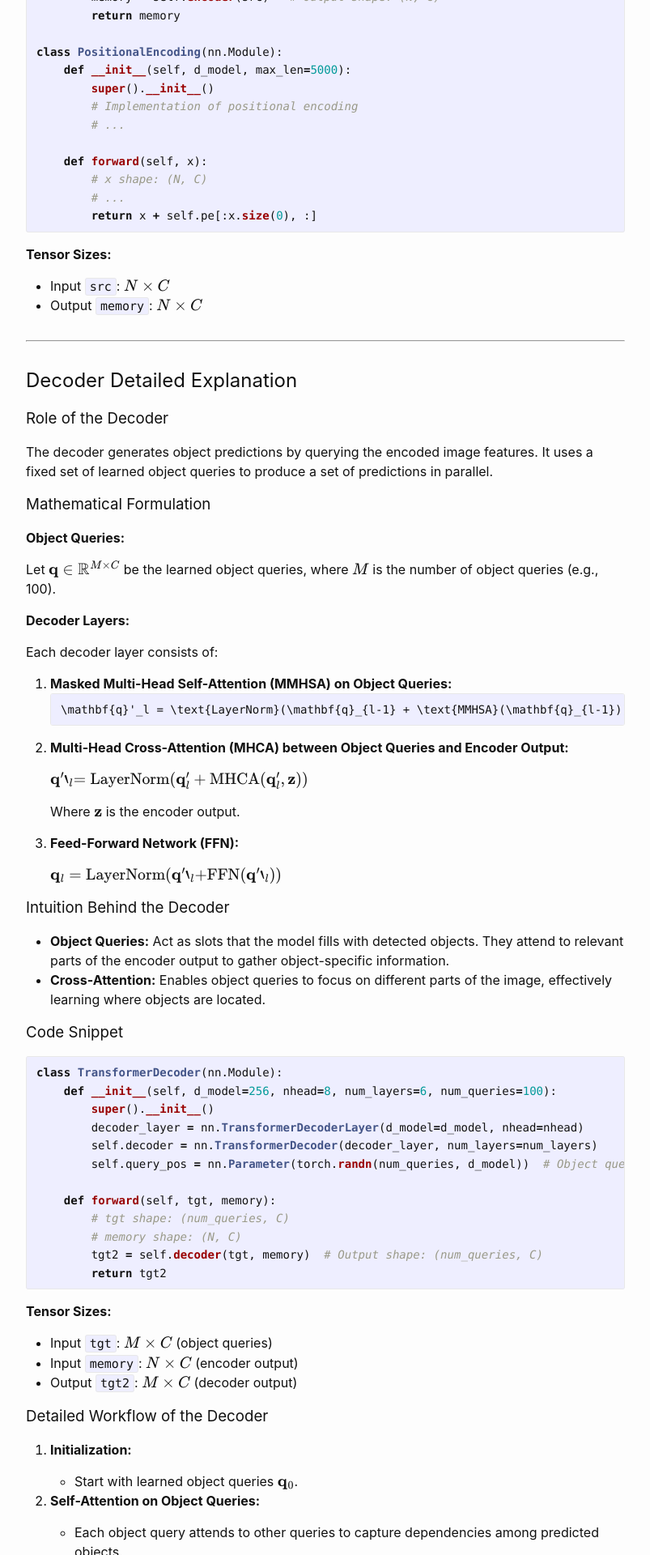
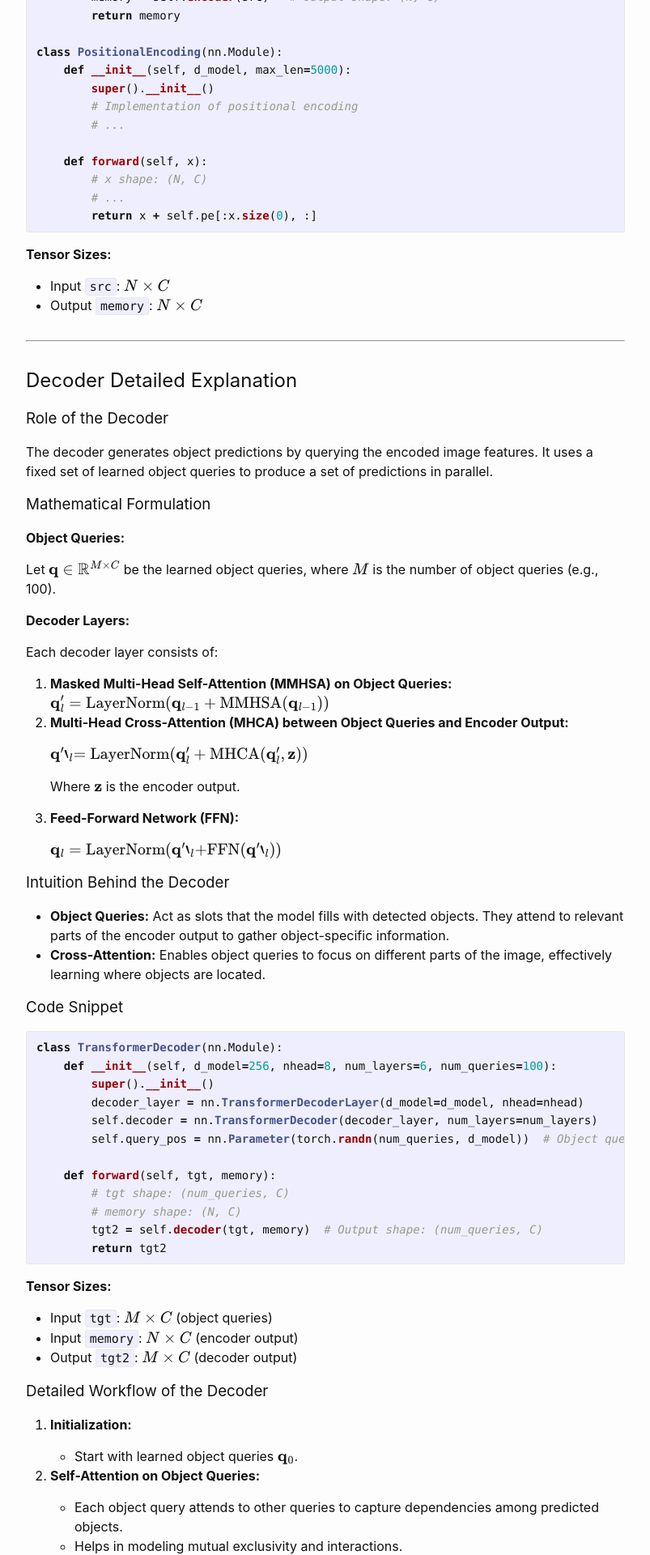
Before and after one commit to panaali/mseyfi.github.io, a Jekyll site: the page built from posts/DETR.md, in a window 1280 px wide. Shown: the part 4480-6400 px from the top of the page at 81% size, without its empty margins (238-1041 px from the left). Built offline with Jekyll 4.4.1, drawn with Linux system fonts in a browser that asks for light colours; our own code applies the rules of GitHub Pages for plain Markdown files.

Commit message:
Update DETR.md

````diff
--- a/posts/DETR.md
+++ b/posts/DETR.md
@@ -164,9 +164,9 @@ Let $\mathbf{q} \in \mathbb{R}^{M \times C}$ be the learned object queries, wher
 Each decoder layer consists of:
 
 1. **Masked Multi-Head Self-Attention (MMHSA) on Object Queries:**
-```math
+$$
    \mathbf{q}'_l = \text{LayerNorm}(\mathbf{q}_{l-1} + \text{MMHSA}(\mathbf{q}_{l-1}))
-```
+$$
 2. **Multi-Head Cross-Attention (MHCA) between Object Queries and Encoder Output:**
 
    $\mathbf{q}''_l = \text{LayerNorm}(\mathbf{q}'_l + \text{MHCA}(\mathbf{q}'_l, \mathbf{z}))$
@@ -232,9 +232,9 @@ class TransformerDecoder(nn.Module):
 ### Mathematical Expressions
 
 **Cross-Attention Computation:**
-```math
+$$
 \text{Attention}(\mathbf{Q}, \mathbf{K}, \mathbf{V}) = \text{Softmax}\left( \frac{\mathbf{Q}\mathbf{K}^\top}{\sqrt{d_k}} \right)\mathbf{V}
-```
+$$
 - $\mathbf{Q}$: Projected object queries.
 - $\mathbf{K}, \mathbf{V}$: Projected encoder outputs.
 
@@ -254,9 +254,9 @@ DETR uses a set-based global loss that forces unique predictions via bipartite m
 ### Matching Cost Computation
 
 For each prediction $\hat{y}_i$ and ground truth $y_j$:
-```math
+$$
 \text{Cost}_{i,j} = -\mathbb{1}_{\{c_j \neq \varnothing\}} \hat{p}_i(c_j) + \mathbb{1}_{\{c_j = \varnothing\}} \alpha
-```
+$$
 - $\hat{p}_i(c_j)$: Predicted probability of class $c_j$.
 - Additional terms for bounding box matching using $\ell_1$ loss and GIoU loss.
 
@@ -280,9 +280,9 @@ For each prediction $\hat{y}_i$ and ground truth $y_j$:
 
 
 3. **Total Loss:**
-```math
+$$
    \mathcal{L} = \lambda_{\text{class}} \mathcal{L}_{\text{class}} + \lambda_{\text{bbox}} \mathcal{L}_{\text{bbox}} + \lambda_{\text{giou}} \mathcal{L}_{\text{giou}}
-```
+$$
    - $\lambda$ are hyperparameters to balance the losses.
 
 ### Intuition Behind the Loss Function
````
